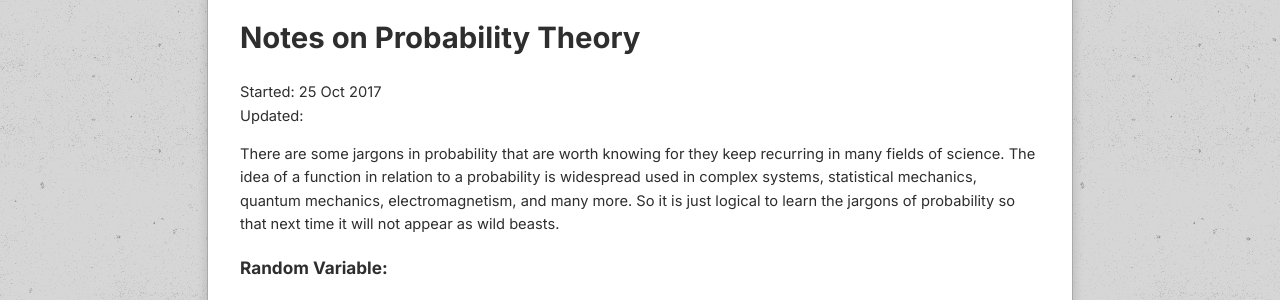
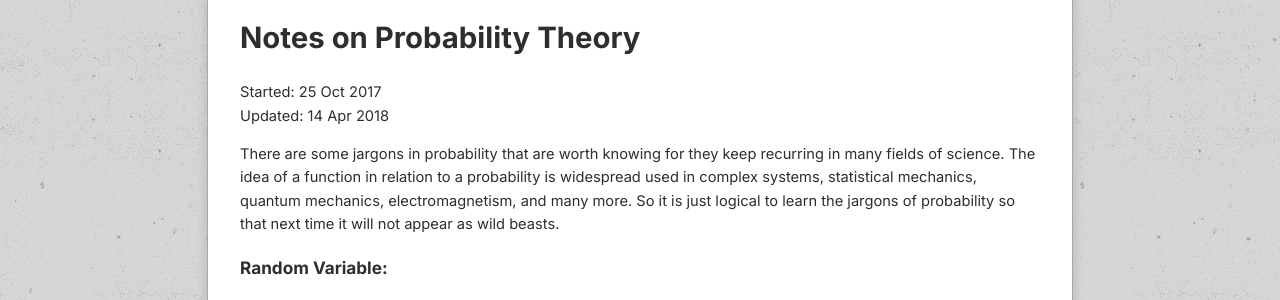
Before and after one commit to antble/antble.github.io, a Jekyll site: the page built from _posts/math/probability_theory/2017-10-25-probability_theory.md, in a window 1280 px wide and 900 px high. Shown: the part 162-462 px from the top of the window. Built offline with Jekyll 4.4.1, drawn with Linux system fonts in a browser that asks for light colours.

Commit message:
update last modified date

```diff
--- a/_posts/math/probability_theory/2017-10-25-probability_theory.md
+++ b/_posts/math/probability_theory/2017-10-25-probability_theory.md
@@ -2,6 +2,7 @@
 layout: post-math
 title: "Notes on Probability Theory"
 date: 2017-10-25
+last_modified_at: 2018-04-14
 category: math
 tag: probability
 ---
```
